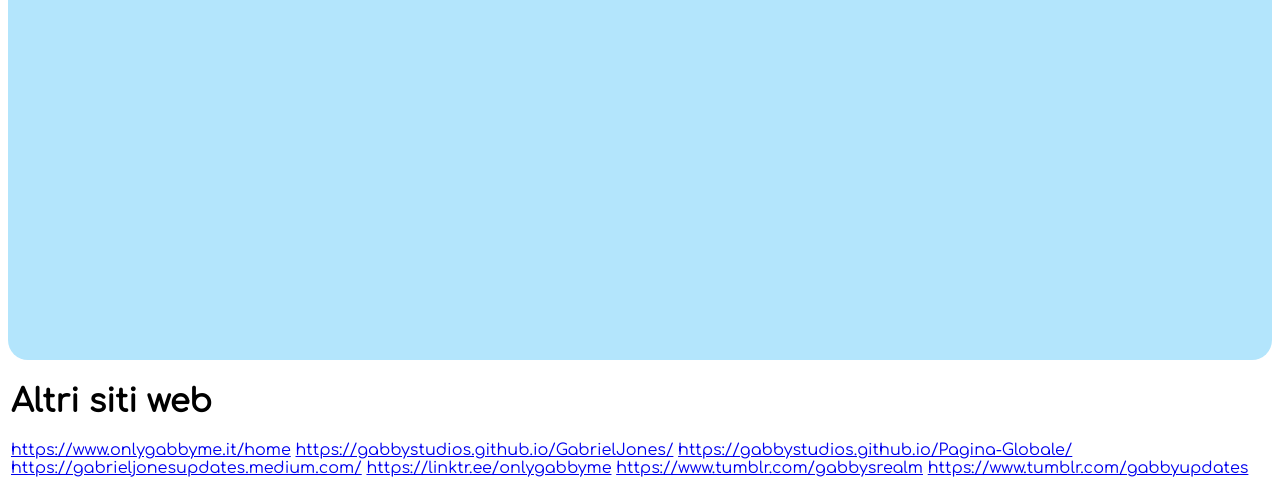
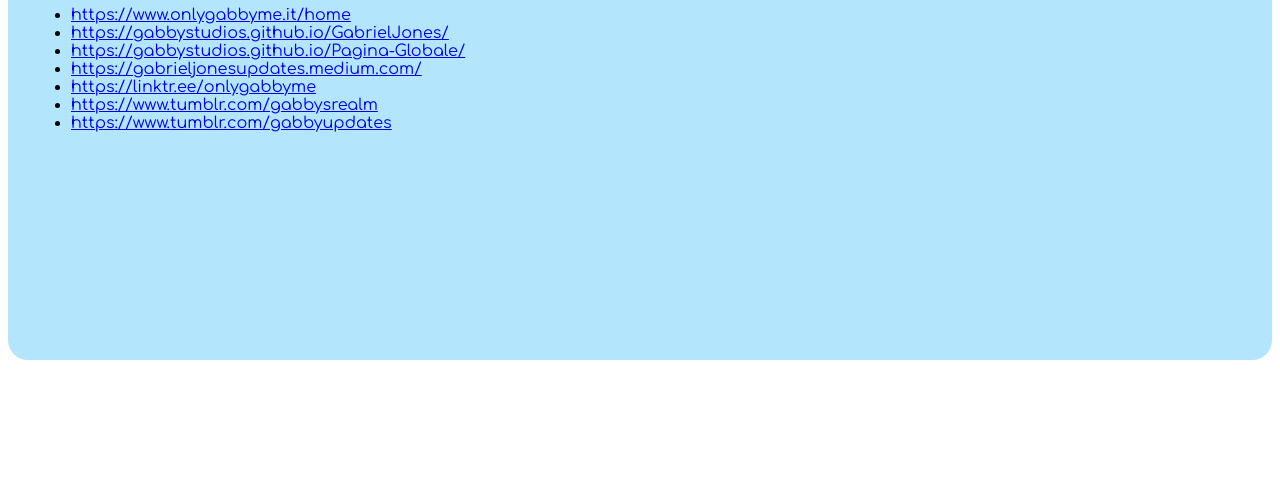
Before and after one commit to GabbyStudiosDev/GabrielJones, a plain HTML site: page index.html in a window 1280 px wide. Shown: the part 448-928 px from the top of the page. After the commit the page ends 808 px from the top, so only its background shows below. Drawn offline with Linux system fonts and the light colour scheme.

Commit message:
Update index.html

```diff
--- a/index.html
+++ b/index.html
@@ -49,7 +49,8 @@
     <table>
         <tr>
             <td style="word-wrap: break-word;"><img src="https://gabrielsystem.altervista.org/wp-content/uploads/2024/03/me.png" alt="Immagine di me"></td>
-            <td style="word-wrap: break-word;">    <h1> Gabriel Jones </h1>
+            <td style="word-wrap: break-word;">
+                <h1> Gabriel Jones </h1>
                 <h2> Chi sono? </h2>
                 <p> Ciao a tutti, io mi chiamo Gabriel, sono nato l'11 giugno 2008 e sono un vero appassionato di tecnologia. Fin da giovane ho coltivato una passione per il mondo informatico e sono diventato un vero e proprio "nerd", dedicando gran parte del mio tempo libero alla creazione di siti web e all'esplorazione dei sistemi operativi. È incredibile quanto possa essere affascinante scoprire le infinite possibilità che la tecnologia ci offre!
                 Oltre alla mia passione per la tecnologia, ho un altro grande amore nella mia vita: il mio cane Cico. È un adorabile amico a quattro zampe, con cui condivido momenti di gioia e divertimento ogni giorno. Cico ha solo tre anni, ma il suo affetto per me è infinito, e io non potrei immaginare la mia vita senza di lui.
@@ -57,20 +58,23 @@ Se hai domande, suggerimenti o semplicemente vuoi fare quattro chiacchiere, non
             </td>
         </tr>
     </table>
-</div>
     <table>
         <tr>
-            <td style="word-wrap: break-word;"><h1>Altri siti web</h1>
-<a href="https://www.onlygabbyme.it/home">https://www.onlygabbyme.it/home</a>
-<a href="https://gabbystudios.github.io/GabrielJones/">https://gabbystudios.github.io/GabrielJones/</a>
-<a href="https://gabbystudios.github.io/Pagina-Globale/">https://gabbystudios.github.io/Pagina-Globale/</a>
-<a href="https://gabrieljonesupdates.medium.com/">https://gabrieljonesupdates.medium.com/</a>
-<a href="https://linktr.ee/onlygabbyme">https://linktr.ee/onlygabbyme</a>
-<a href="https://www.tumblr.com/gabbysrealm">https://www.tumblr.com/gabbysrealm</a>
-<a href="https://www.tumblr.com/gabbyupdates">https://www.tumblr.com/gabbyupdates</a>
+            <td style="word-wrap: break-word;">
+                <h1>Altri siti web</h1>
+                <ul>
+                    <li><a href="https://www.onlygabbyme.it/home">https://www.onlygabbyme.it/home</a></li>
+                    <li><a href="https://gabbystudios.github.io/GabrielJones/">https://gabbystudios.github.io/GabrielJones/</a></li>
+                    <li><a href="https://gabbystudios.github.io/Pagina-Globale/">https://gabbystudios.github.io/Pagina-Globale/</a></li>
+                    <li><a href="https://gabrieljonesupdates.medium.com/">https://gabrieljonesupdates.medium.com/</a></li>
+                    <li><a href="https://linktr.ee/onlygabbyme">https://linktr.ee/onlygabbyme</a></li>
+                    <li><a href="https://www.tumblr.com/gabbysrealm">https://www.tumblr.com/gabbysrealm</a></li>
+                    <li><a href="https://www.tumblr.com/gabbyupdates">https://www.tumblr.com/gabbyupdates</a></li>
+                </ul>
             </td>
+        </tr>
     </table>
-
+</div>
 
 
 </body>
```
Lines whose indentation alone changed are shown as unchanged.
